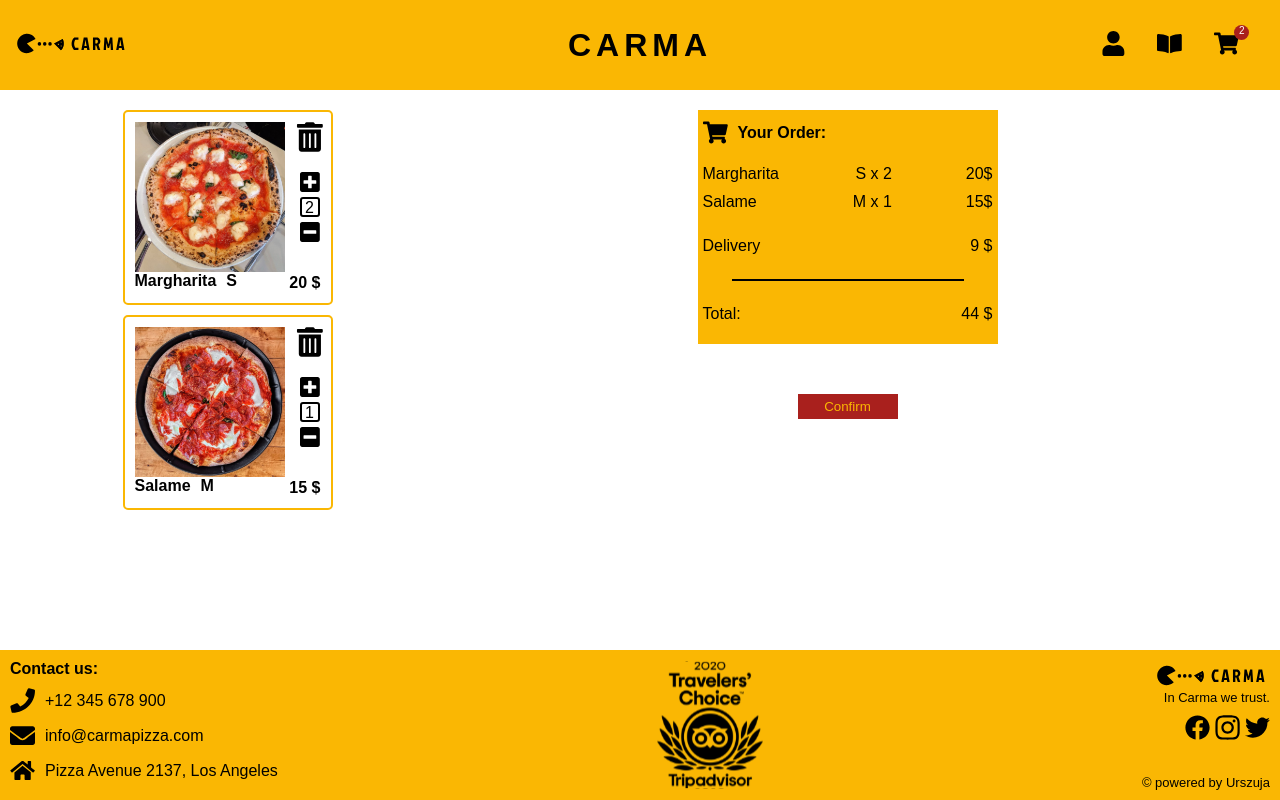
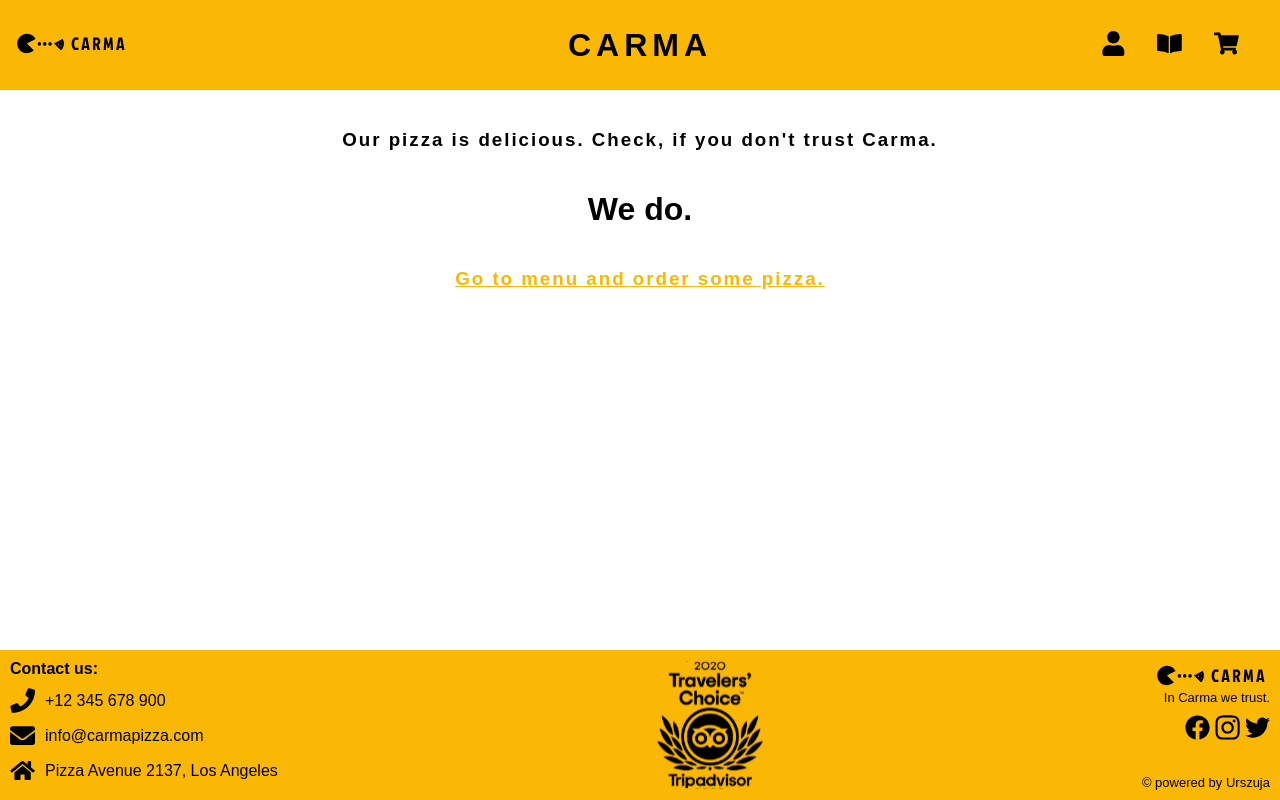
Before and after one commit to Urszuja/Carma.Restaurant.Project.Typescript.NextJS, a Next.js app in the folder carma-app/: page /order in a window 1280 px wide. Built offline with nearby package versions, Linux system fonts and the light colour scheme; data requests are answered from the project's data file; a web font is replaced by a local one.

Commit message:
mock items removed from cart

```diff
--- a/carma-app/components/DataStoreContext.tsx
+++ b/carma-app/components/DataStoreContext.tsx
@@ -32,10 +32,7 @@ const DataStoreProvider = ({ children }: DataStoreProviderProps) => {
   const [ordersDatabase, setOrdersDatabase] = useState<OrderInstance[] | null>(
     []
   );
-  const [cart, setCart] = useState<OrderItemInstance[] | null>([
-    testOrderItem,
-    testOrderItem2,
-  ]);
+  const [cart, setCart] = useState<OrderItemInstance[] | null>([]);
   const [menu, setMenu] = useState<IMenuItem[] | null>([]);
   const [filteredMenu, setFilter] = useState<IMenuItem[] | null>([]);
 
--- a/carma-app/components/EmptyBasket/EmptyBasket.styled.ts
+++ b/carma-app/components/EmptyBasket/EmptyBasket.styled.ts
@@ -7,6 +7,10 @@ export const StyledEmptyBasket = styled.div`
   margin: 0;
   padding: 0;
 
+  h3 {
+    letter-spacing: 2px;
+  }
+
   a {
     text-decoration: underline;
     font-size: medium;
```
